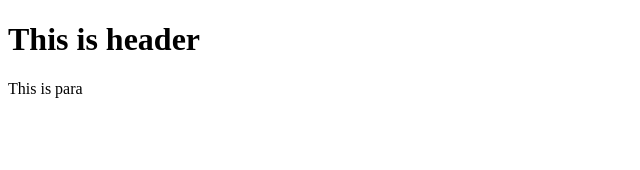
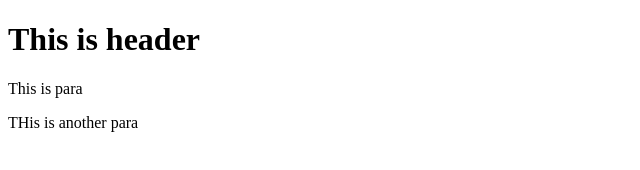
Before and after one commit to KushagraPan/gi-test, a plain HTML site: page index.html in a window 1280 px wide. Shown: the whole page, without its empty margins (0-640 px from the left). Drawn offline with Linux system fonts and the light colour scheme.

Commit message:
third commit

```diff
--- a/index.html
+++ b/index.html
@@ -9,5 +9,6 @@
 <body>
 <h1>This is header</h1>
 <p>This is para</p>
+<p>THis is another para</p>
 </body>
 </html>
```
